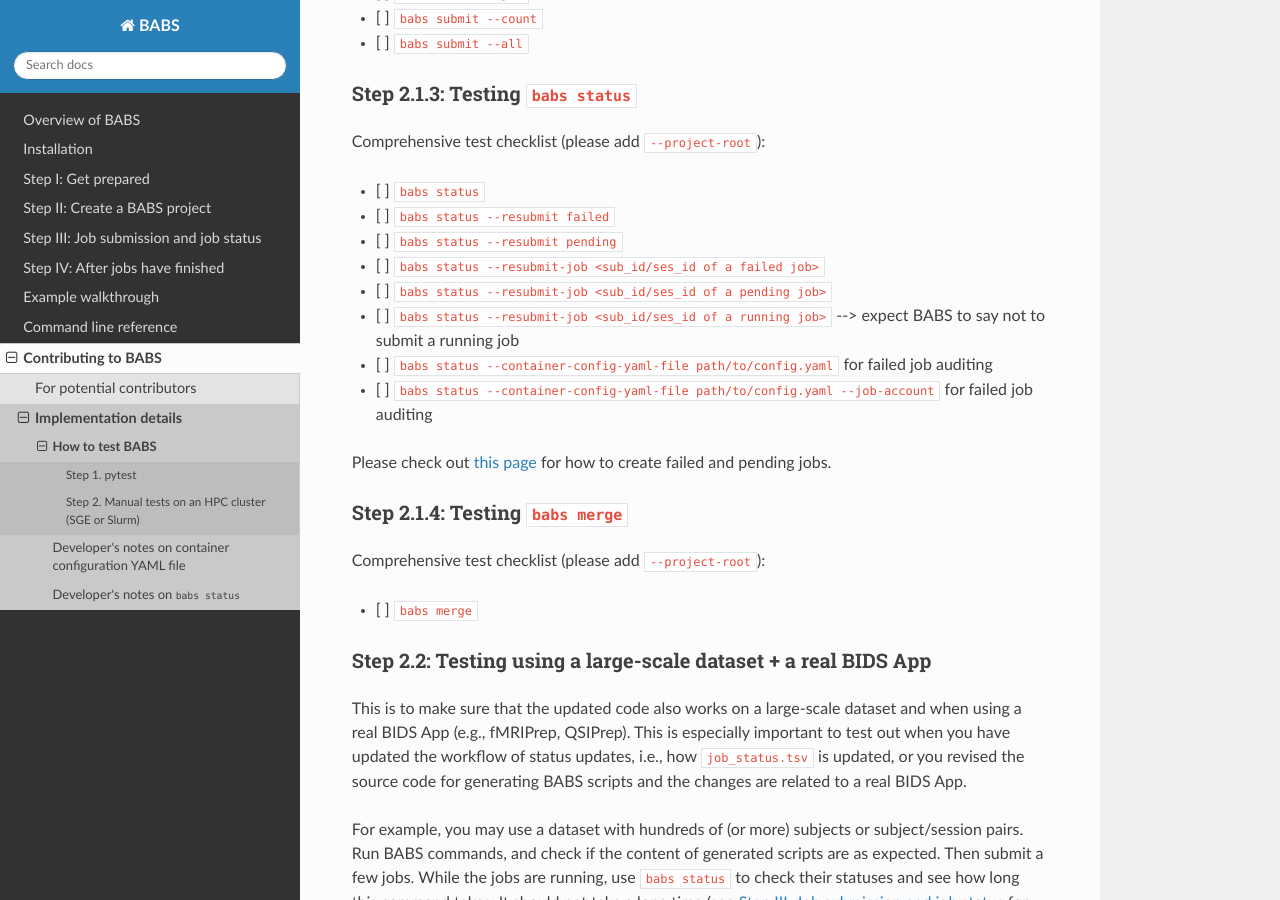
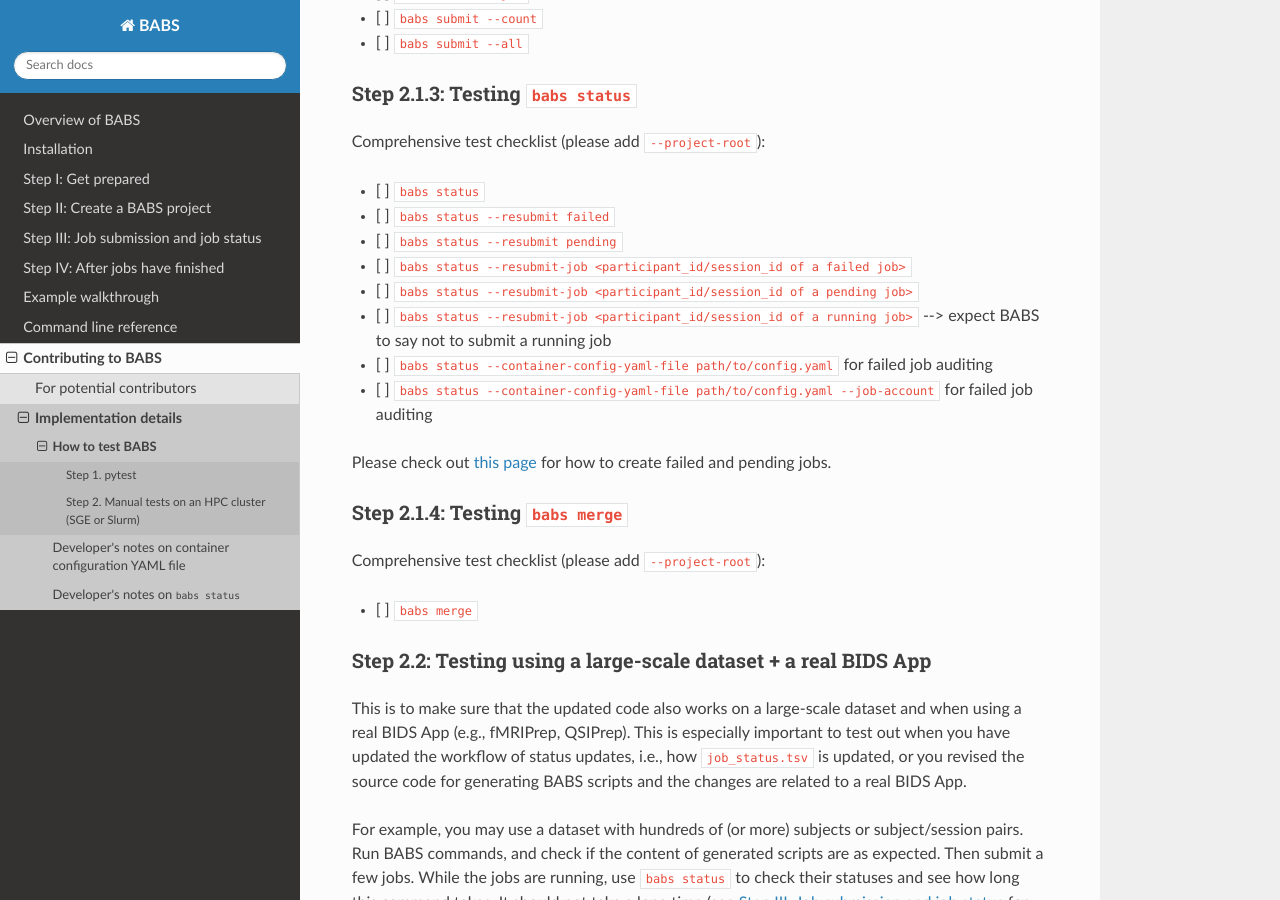
Before and after one commit to PennLINC/babs, a Sphinx documentation site: the page built from docs/developer_how_to_test.rst, in a window 1280 px wide and 900 px high, scrolled down 2859 px. Built offline with Sphinx 7.4.7 and the Read the Docs theme 3.1.0, drawn with Linux system fonts in a browser that asks for light colours; the version number could not be read and is left out.

Commit message:
Change sub_id and ses_id.

```diff
--- a/docs/developer_babs_status.rst
+++ b/docs/developer_babs_status.rst
@@ -119,13 +119,13 @@
 
 When this TSV was just initialized::
 
-    sub_id,ses_id,has_submitted,job_id,job_state_category,job_state_code,duration,is_done,is_failed,log_filename,last_line_stdout_file,alert_message,job_account
+    participant_id,session_id,has_submitted,job_id,job_state_category,job_state_code,duration,is_done,is_failed,log_filename,last_line_stdout_file,alert_message,job_account
     sub-01,ses-A,False,-1,,,,False,,,,,
 
 
 when ``print(df)`` by python::
 
-        sub_id ses_id  has_submitted  job_id  job_state_category  job_state_code  \
+        participant_id session_id  has_submitted  job_id  job_state_category  job_state_code  \
     0  sub-01  ses-A          False      -1                 NaN             NaN
 
         duration  is_done  is_failed  log_filename  last_line_stdout_file  alert_message  job_account
--- a/docs/developer_how_to_test.rst
+++ b/docs/developer_how_to_test.rst
@@ -135,9 +135,9 @@
 - [ ] ``babs status``
 - [ ] ``babs status --resubmit failed``
 - [ ] ``babs status --resubmit pending``
-- [ ] ``babs status --resubmit-job <sub_id/ses_id of a failed job>``
-- [ ] ``babs status --resubmit-job <sub_id/ses_id of a pending job>``
-- [ ] ``babs status --resubmit-job <sub_id/ses_id of a running job>`` --> expect BABS to say not to submit a running job
+- [ ] ``babs status --resubmit-job <participant_id/session_id of a failed job>``
+- [ ] ``babs status --resubmit-job <participant_id/session_id of a pending job>``
+- [ ] ``babs status --resubmit-job <participant_id/session_id of a running job>`` --> expect BABS to say not to submit a running job
 - [ ] ``babs status --container-config-yaml-file path/to/config.yaml`` for failed job auditing
 - [ ] ``babs status --container-config-yaml-file path/to/config.yaml --job-account`` for failed job auditing
 
--- a/docs/jobs.rst
+++ b/docs/jobs.rst
@@ -251,7 +251,7 @@
 Below is description of each column.
 Note: ``np.nan`` means numpy's NaN if loading the TSV file into Python.
 
-* ``sub_id`` (and ``ses_id`` in multiple-session dataset): string, the subject ID (and session ID)
+* ``participant_id`` (and ``session_id`` in multiple-session dataset): string, the subject ID (and session ID)
   for a job.
 * ``has_submitted``: bool (True or False), whether a job has been submitted.
 * ``job_id``: integer (usually positive), ID of a job. Before a job is submitted, ``job_id = -1``.
--- a/docs/walkthrough.rst
+++ b/docs/walkthrough.rst
@@ -688,7 +688,7 @@
 ..  code-block:: console
 
     Job for sub-01, ses-A has been submitted (job ID: 4639278).
-    sub_id ses_id  has_submitted   job_id  job_state_category  job_state_code  duration  is_done  is_failed
+    participant_id session_id  has_submitted   job_id  job_state_category  job_state_code  duration  is_done  is_failed
     0  sub-01  ses-A           True  4639278                 NaN             NaN       NaN    False        NaN  \
     1  sub-01  ses-B          False       -1                 NaN             NaN       NaN    False        NaN
     2  sub-01  ses-C          False       -1                 NaN             NaN       NaN    False        NaN
@@ -758,7 +758,7 @@
     Job for sub-02, ses-A has been submitted (job ID: 4649003).
     Job for sub-02, ses-B has been submitted (job ID: 4649006).
     Job for sub-02, ses-D has been submitted (job ID: 4649009).
-    sub_id ses_id  has_submitted   job_id  job_state_category  job_state_code  duration  is_done is_failed
+    participant_id session_id  has_submitted   job_id  job_state_category  job_state_code  duration  is_done is_failed
     0  sub-01  ses-A           True  4639278                 NaN             NaN       NaN     True     False  \
     1  sub-01  ses-B           True  4648997                 NaN             NaN       NaN    False       NaN
     2  sub-01  ses-C           True  4649000                 NaN             NaN       NaN    False       NaN
```
Also changed, not shown: 5 other files.
